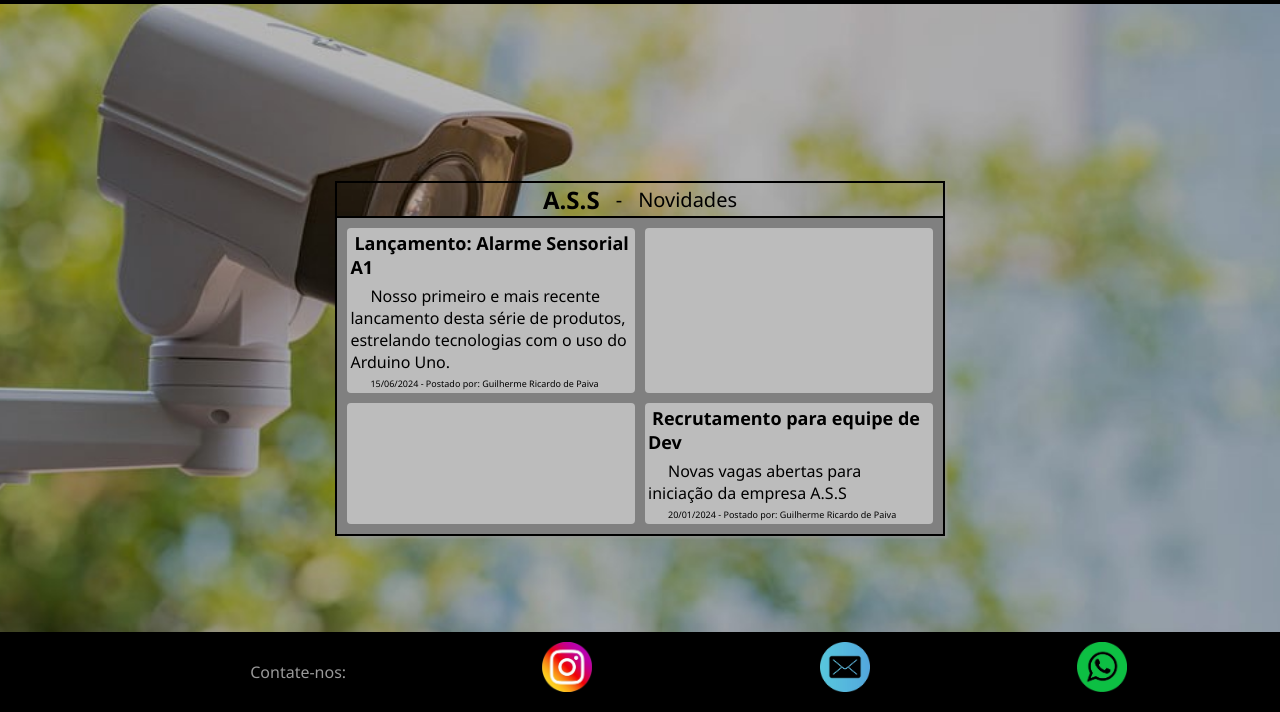
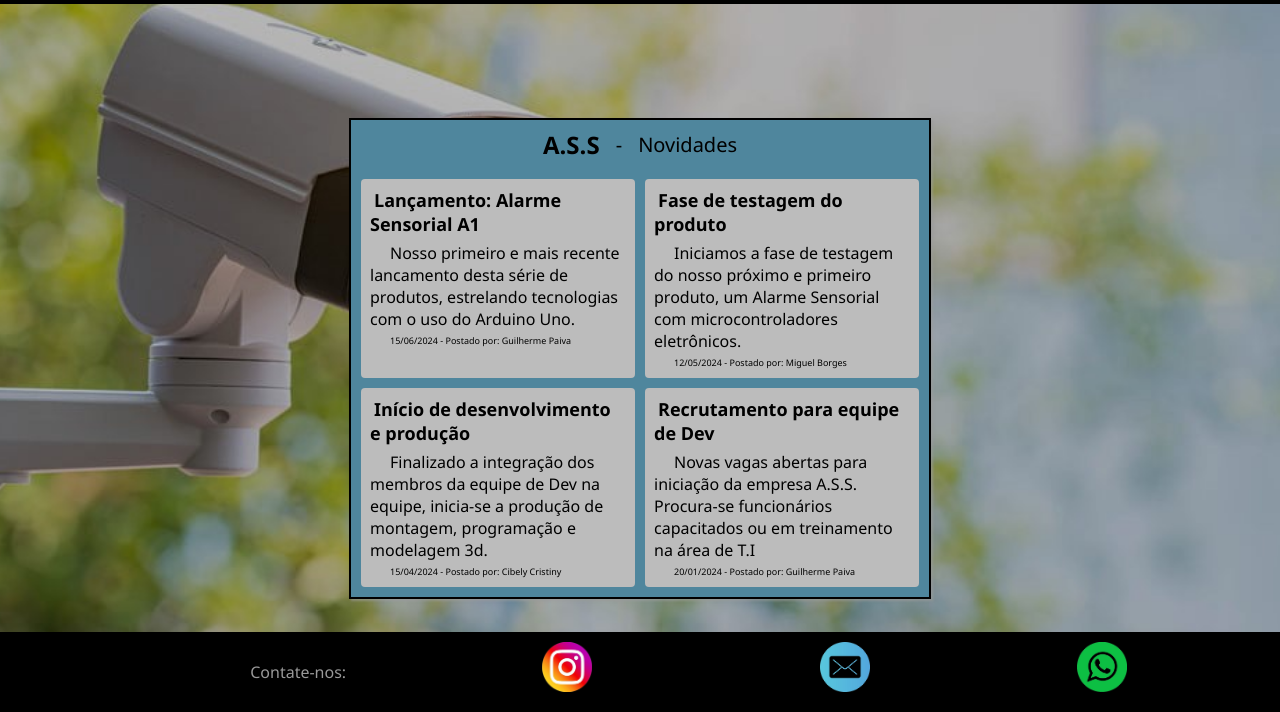
Before and after one commit to guilherme-paiva2007/projeto-semestre1, a plain HTML site: page index.html in a window 1280 px wide. Shown: the part 88-800 px from the top of the page. Drawn offline with Linux system fonts and the light colour scheme.

Commit message:
Alterações em home (index)

```diff
--- a/css/index.css
+++ b/css/index.css
@@ -10,14 +10,15 @@ main {
 
 #section-centro {
     border: 2px black solid;
+    background-color: rgb(79, 134, 157);
     box-shadow: 2px 2px 2px rgba(153, 153, 153, 0.596);
 }
 
 #centro-topo {
     display: flex;
     align-items: center;
-    border-bottom: 2px black solid;
     justify-content: center;
+    padding: 8px;
 }
 
 #centro-topo p {
@@ -31,15 +32,14 @@ main {
 #centro-noticias {
     display: grid;
     grid-template-columns: 1fr 1fr;
-    background-color: grey;
     padding: 5px;
 }
 
 .noticia {
-    width: 22vw;
+    width: 20vw;
     background-color: rgb(188, 188, 188);
     border-radius: 4px;
-    padding: 3px;
+    padding: 9px;
     margin: 5px;
 }
 
--- a/index.html
+++ b/index.html
@@ -30,22 +30,22 @@
                     <div class="noticia">
                         <h2>Lançamento: Alarme Sensorial A1</h2>
                         <p>Nosso primeiro e mais recente lancamento desta série de produtos, estrelando tecnologias com o uso do Arduino Uno.</p>
-                        <p class="legenda">15/06/2024  -  Postado por: Guilherme Ricardo de Paiva</p>
+                        <p class="legenda">15/06/2024  -  Postado por: Guilherme Paiva</p>
                     </div>
                     <div class="noticia">
-                        <h2></h2>
-                        <p></p>
-                        <p class="legenda"></p>
+                        <h2>Fase de testagem do produto</h2>
+                        <p>Iniciamos a fase de testagem do nosso próximo e primeiro produto, um Alarme Sensorial com microcontroladores eletrônicos.</p>
+                        <p class="legenda">12/05/2024  -  Postado por: Miguel Borges</p>
                     </div>
                     <div class="noticia">
-                        <h2></h2>
-                        <p></p>
-                        <p class="legenda"></p>
+                        <h2>Início de desenvolvimento e produção</h2>
+                        <p>Finalizado a integração dos membros da equipe de Dev na equipe, inicia-se a produção de montagem, programação e modelagem 3d.</p>
+                        <p class="legenda">15/04/2024  -  Postado por: Cibely Cristiny</p>
                     </div>
                     <div class="noticia">
                         <h2>Recrutamento para equipe de Dev</h2>
-                        <p>Novas vagas abertas para iniciação da empresa A.S.S</p>
-                        <p class="legenda">20/01/2024  -  Postado por: Guilherme Ricardo de Paiva</p>
+                        <p>Novas vagas abertas para iniciação da empresa A.S.S. Procura-se funcionários capacitados ou em treinamento na área de T.I</p>
+                        <p class="legenda">20/01/2024  -  Postado por: Guilherme Paiva</p>
                     </div>
                 </div>
             </section>
```
